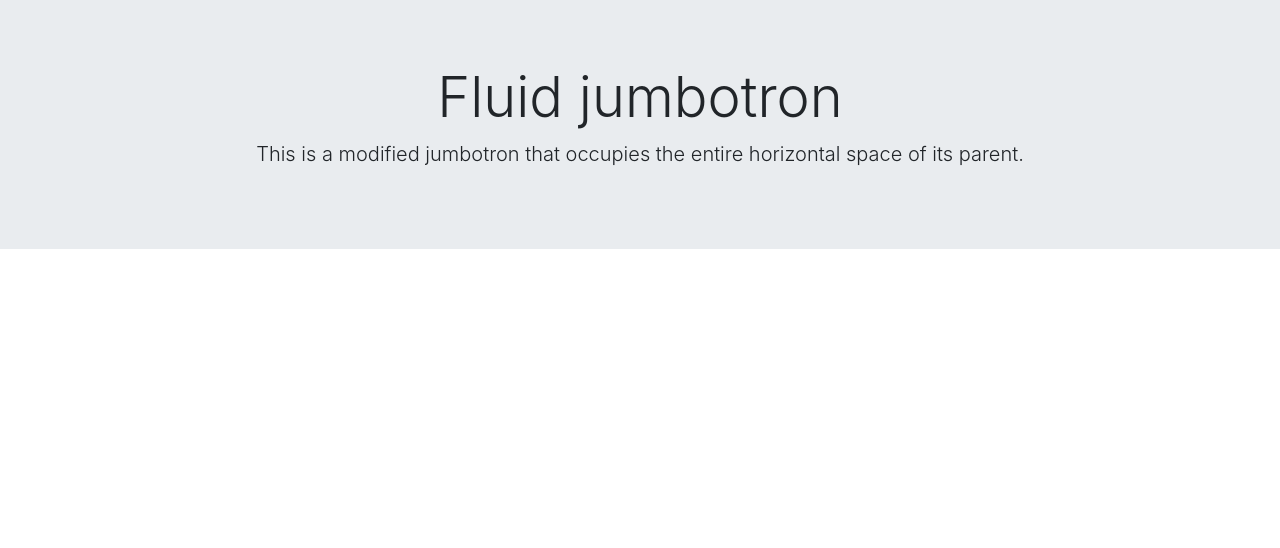
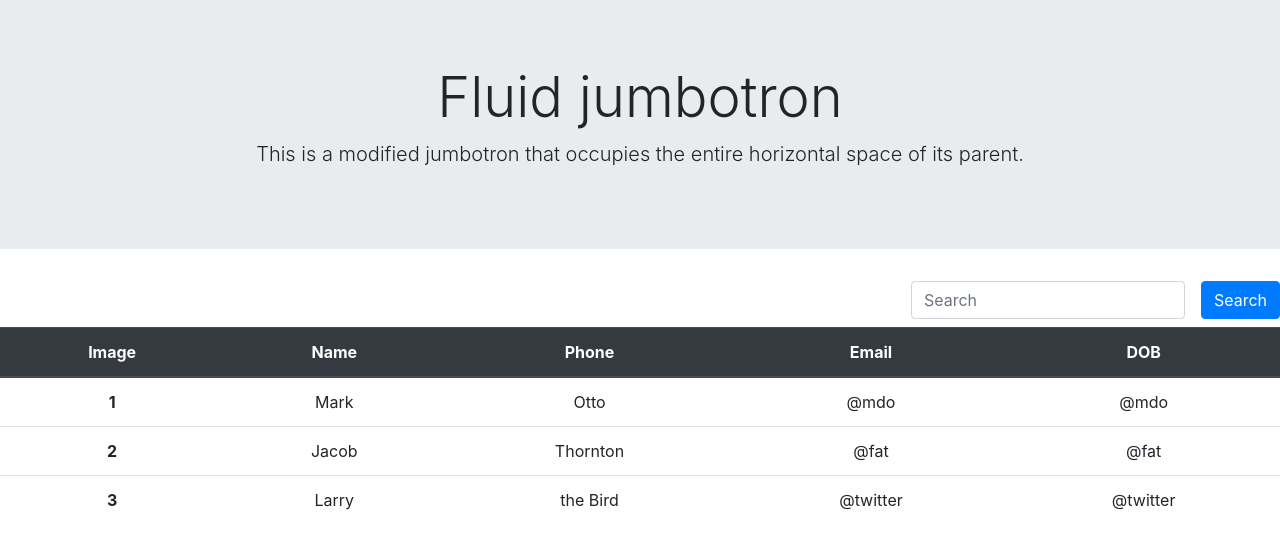
Before and after one commit to LuisM-Hernandez/react_employee_directory, a React (Create React App) app: page / in a window 1280 px wide. Shown: the top 548 px of the page. Built offline with nearby package versions, Linux system fonts and the light colour scheme.

Commit message:
Added Jumbotron, Search form and InfoTable.js

```diff
--- /dev/null
+++ b/src/components/InfoTable.js
@@ -0,0 +1,40 @@
+const InfoTable = () => {
+    return (
+        <table class="table">
+            <thead class="thead-dark">
+                <tr>
+                    <th scope="col">Image</th>
+                    <th scope="col">Name</th>
+                    <th scope="col">Phone</th>
+                    <th scope="col">Email</th>
+                    <th scope="col">DOB</th>
+                </tr>
+            </thead>
+            <tbody>
+                <tr>
+                    <th scope="row">1</th>
+                    <td>Mark</td>
+                    <td>Otto</td>
+                    <td>@mdo</td>
+                    <td>@mdo</td>
+                </tr>
+                <tr>
+                    <th scope="row">2</th>
+                    <td>Jacob</td>
+                    <td>Thornton</td>
+                    <td>@fat</td>
+                    <td>@fat</td>
+                </tr>
+                <tr>
+                    <th scope="row">3</th>
+                    <td>Larry</td>
+                    <td>the Bird</td>
+                    <td>@twitter</td>
+                    <td>@twitter</td>
+                </tr>
+            </tbody>
+        </table>
+    );
+}
+
+export default InfoTable;
--- /dev/null
+++ b/src/components/SearchForm.js
@@ -0,0 +1,15 @@
+const SearchForm = () => {
+    return (
+        <form class="form-inline float-right">
+            <div class="form-group mb-2">
+            </div>
+            <div class="form-group mx-sm-3 mb-2">
+                <label for="inputSearch" class="sr-only">Search</label>
+                <input type="text" class="form-control" id="InputSearch2" placeholder="Search" />
+            </div>
+            <button type="submit" class="btn btn-primary mb-2">Search</button>
+        </form>
+     );
+}
+
+export default SearchForm;
--- a/src/components/Wrapper.js
+++ b/src/components/Wrapper.js
@@ -1,9 +1,13 @@
+import InfoTable from "./InfoTable"
 import Jumbotron from "./Jumbotron"
+import SearchForm from "./SearchForm"
 
 const Wrapper = () => {
     return (
         <div className="wrapper">
             <Jumbotron />
+            <SearchForm />
+            <InfoTable />
         </div>
      );
 }
```
